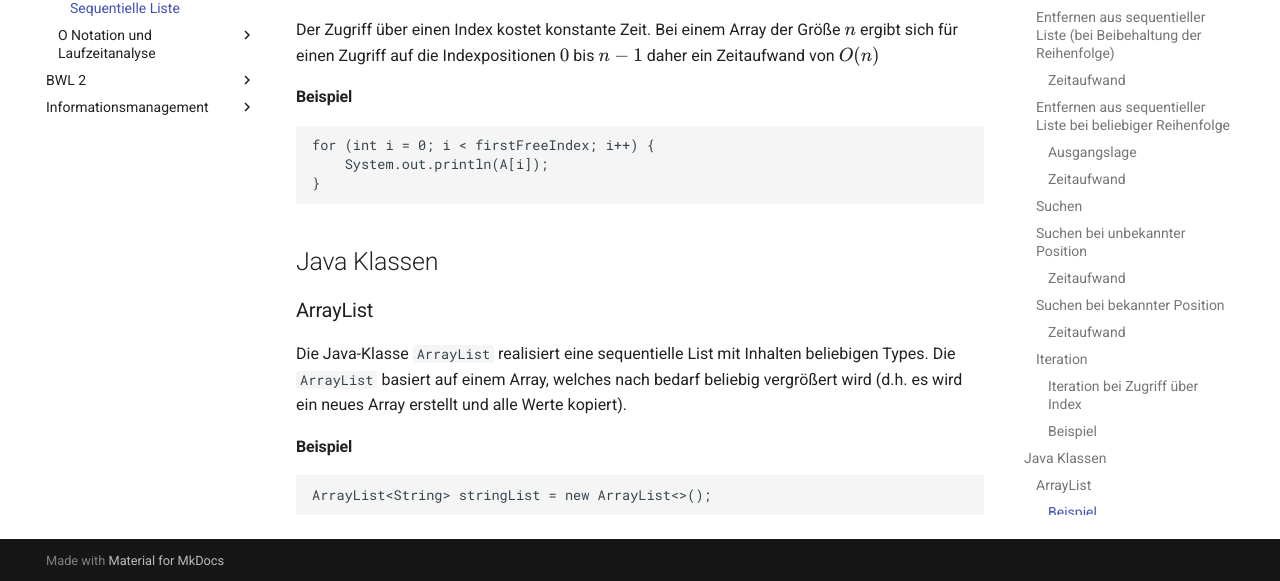
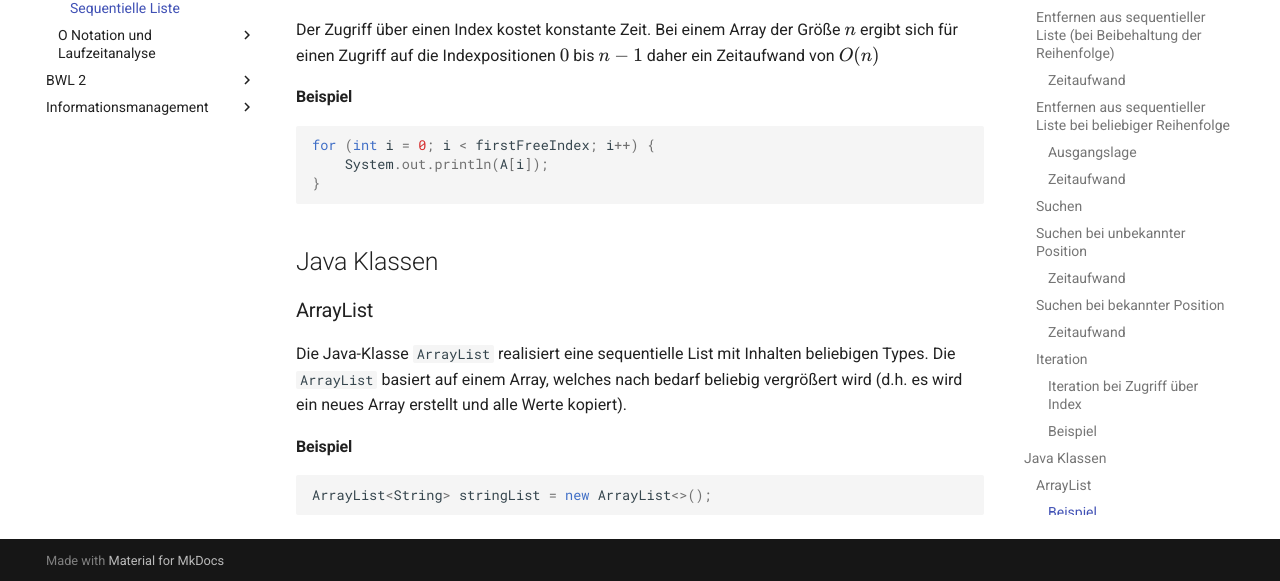
Before and after one commit to heshsum/winfowiki, an MkDocs documentation site: the page built from docs/Algorithmen und Datenstrukturen/Listen und Mengen/20 Sequentielle Listen.md, in a window 1280 px wide and 900 px high, scrolled down 2598 px. Shown: the part 316-897 px from the top of the window. Built offline with MkDocs 1.6.1 and Material for MkDocs 9.7.7, drawn with Linux system fonts in a browser that asks for light colours.

Commit message:
Buttons und erweiterte Attribute hinzugefügt

```diff
--- a/mkdocs.yml
+++ b/mkdocs.yml
@@ -18,6 +18,10 @@
     - pymdownx.arithmatex:
         generic: true
     - tables
+    - attr_list
+    - admonition
+    - pymdownx.details
+    - pymdownx.superfences
 
 plugins:
     - mermaid2
```
